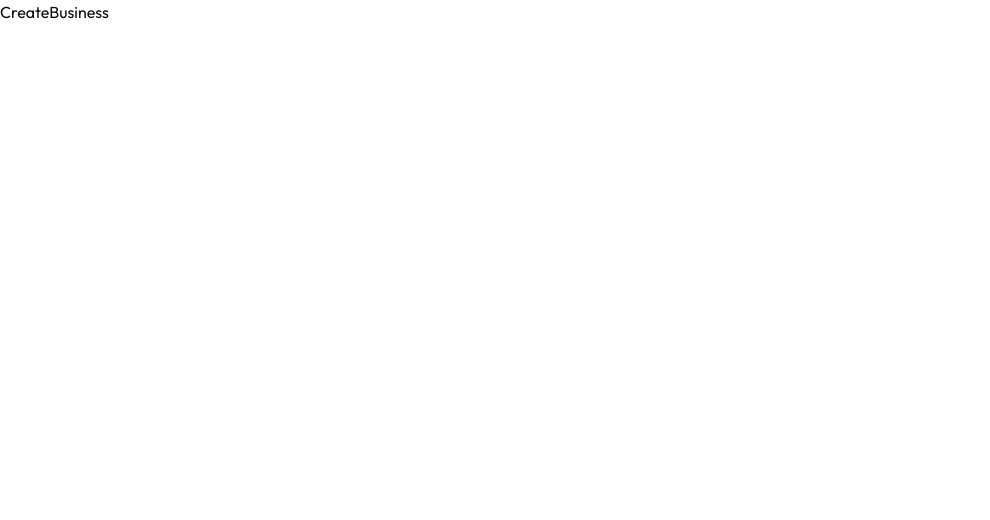
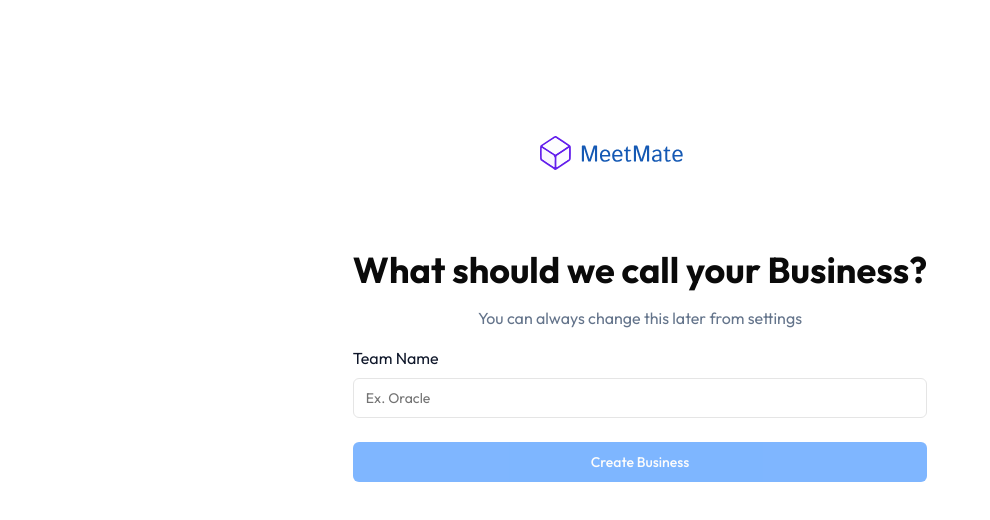
Before and after one commit to vishal-kt/meetmate, a Next.js app: page /create-business in a window 1280 px wide. Shown: the top 520 px of the page, without its empty margins (0-990 px from the left). Built offline with nearby package versions, Linux system fonts and the light colour scheme; no server answers.

Commit message:
so far i have created business in firebase and i am able to navigate to dashboard

```diff
--- a/app/(routes)/create-business/page.jsx
+++ b/app/(routes)/create-business/page.jsx
@@ -1,9 +1,58 @@
-import React from 'react'
+"use client"
+import { Button } from '@/components/ui/button'
+import { Input } from '@/components/ui/input'
+
+
+import { app } from '@/config/FirebaseConfig'
+
+import { useKindeBrowserClient } from '@kinde-oss/kinde-auth-nextjs'
+import { doc, getFirestore, setDoc } from 'firebase/firestore'
+
+import Image from 'next/image'
+import { useRouter } from 'next/navigation'
+import React ,{useState}from 'react'
+import { toast } from 'sonner'
 
 function CreateBusiness() {
-  return (
-    <div>CreateBusiness</div>
-  )
+const [businessName, setBusinessName] = useState();
+const db = getFirestore(app)
+const {user}=useKindeBrowserClient();
+const router = useRouter()
+
+const onCreateBusiness=async()=>{
+        console.log("btn Click",businessName);
+        await setDoc(doc(db,'Business',user.email),{
+            businessName:businessName.replace(" ","_"),
+            email:user.email,
+            userName:user.given_name+" "+user.family_name
+        }).then(resp=>{
+            console.log("Document Saved");
+
+            toast(` New Business  ${businessName} created !! 😀🌟`)
+
+             router.replace('/dashboard')
+        })
+
+    }
+
+return (
+    <div className='p-14 items-center flex flex-col gap-20 my-20'>
+    <Image src='/logo.svg' width={200} height={150}/>
+    <div className='flex flex-col items-center gap-4 ' >
+        <h2 className='text-4xl font-bold'>What should we call your Business?</h2>
+
+        <p className='text-slate-500 '> You can always change this later from settings </p>
+        <div className='w-full'>
+        <label className='text-slate-900 '>Team Name</label>
+        <Input placeholder="Ex. Oracle" className="my-2"
+        onChange={(event)=>setBusinessName(event.target.value)} />
+        </div>
+        <Button className="w-full" disabled={!businessName}
+        onClick={onCreateBusiness}
+        >Create Business</Button>
+    </div>
+    </div>
+)
 }
 
 export default CreateBusiness
--- a/app/(routes)/dashboard/page.jsx
+++ b/app/(routes)/dashboard/page.jsx
@@ -8,9 +8,10 @@
 
   const db = getFirestore(app);
   const {user}   = useKindeBrowserClient();
-
   const [loading, setLoading] = useState(true);
   const router = useRouter();
+
+
   useEffect(() => {
     user&&isBusinessRegistered()
   }, [user]);
--- a/app/layout.js
+++ b/app/layout.js
@@ -1,6 +1,7 @@
 import { Inter,Outfit } from "next/font/google";
 import "./globals.css";
-
+import { Toaster } from "@/components/ui/sonner";
+Toaster
 const inter = Outfit({ subsets: ["latin"] });
 
 export const metadata = {
@@ -12,7 +13,9 @@
   return (
     <html lang="en">
 
-      <body className={inter.className}>{children} </body>
+      <body className={inter.className}>
+        <Toaster/>
+        {children} </body>
 
     </html>
   );
--- /dev/null
+++ b/components/ui/input.jsx
@@ -0,0 +1,19 @@
+import * as React from "react"
+
+import { cn } from "@/lib/utils"
+
+const Input = React.forwardRef(({ className, type, ...props }, ref) => {
+  return (
+    (<input
+      type={type}
+      className={cn(
+        "flex h-10 w-full rounded-md border border-input bg-background px-3 py-2 text-sm ring-offset-background file:border-0 file:bg-transparent file:text-sm file:font-medium placeholder:text-muted-foreground focus-visible:outline-none focus-visible:ring-2 focus-visible:ring-ring focus-visible:ring-offset-2 disabled:cursor-not-allowed disabled:opacity-50",
+        className
+      )}
+      ref={ref}
+      {...props} />)
+  );
+})
+Input.displayName = "Input"
+
+export { Input }
--- /dev/null
+++ b/components/ui/sonner.jsx
@@ -0,0 +1,29 @@
+"use client";
+import { useTheme } from "next-themes"
+import { Toaster as Sonner } from "sonner"
+
+const Toaster = ({
+  ...props
+}) => {
+  const { theme = "system" } = useTheme()
+
+  return (
+    (<Sonner
+      theme={theme}
+      className="toaster group"
+      toastOptions={{
+        classNames: {
+          toast:
+            "group toast group-[.toaster]:bg-background group-[.toaster]:text-foreground group-[.toaster]:border-border group-[.toaster]:shadow-lg",
+          description: "group-[.toast]:text-muted-foreground",
+          actionButton:
+            "group-[.toast]:bg-primary group-[.toast]:text-primary-foreground",
+          cancelButton:
+            "group-[.toast]:bg-muted group-[.toast]:text-muted-foreground",
+        },
+      }}
+      {...props} />)
+  );
+}
+
+export { Toaster }
--- a/package.json
+++ b/package.json
@@ -16,8 +16,10 @@
     "firebase": "^10.11.0",
     "lucide-react": "^0.373.0",
     "next": "14.2.2",
+    "next-themes": "^0.3.0",
     "react": "^18",
     "react-dom": "^18",
+    "sonner": "^1.4.41",
     "tailwind-merge": "^2.3.0",
     "tailwindcss-animate": "^1.0.7"
   },
```
Also changed, not shown: 2 other files (tests, documents, lock files or other folders).
